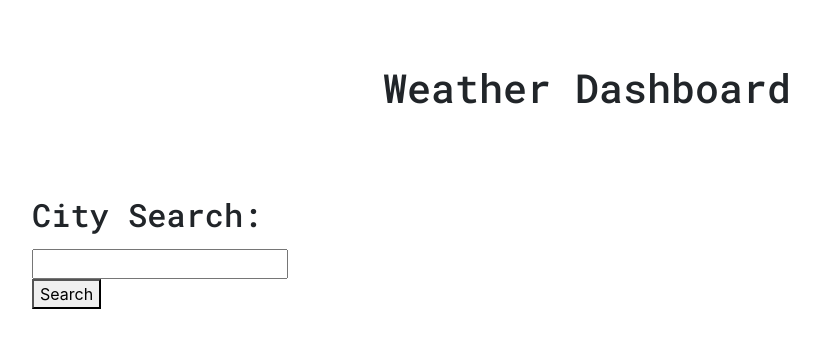
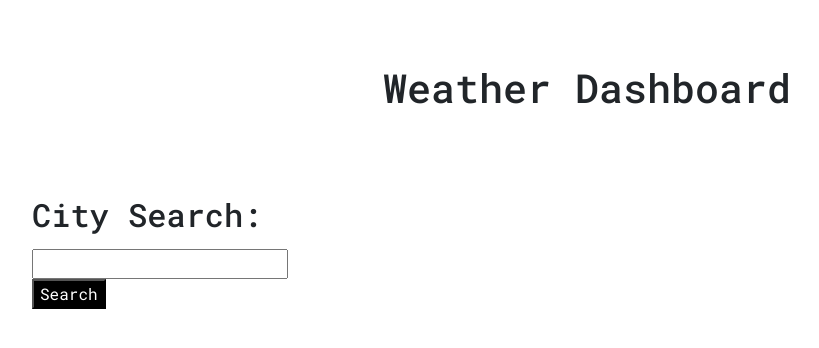
Before and after one commit to elliott-andrew/Weather-Dashboard, a plain HTML site: page index.html in a window 1280 px wide. Shown: the whole page, without its empty margins (53-872 px from the left). Drawn offline with nearby package versions, Linux system fonts and the light colour scheme.

Commit message:
updated button color. updated ul font

```diff
--- a/develop/style.css
+++ b/develop/style.css
@@ -27,10 +27,16 @@
 }
 
 .container ul {
-    font-family: 'Roboto', sans-serif;
+    font-family: 'Roboto Mono', monospace;
     font-weight: 500;
     font-size: 1.25rem;
     text-align: left;
     list-style-type: none;
     margin: 10px 0px 0px 0px;
 }
+
+button {
+    background-color: black;
+    color: white;
+    font-family:'Roboto Mono', monospace; ;
+}
```
